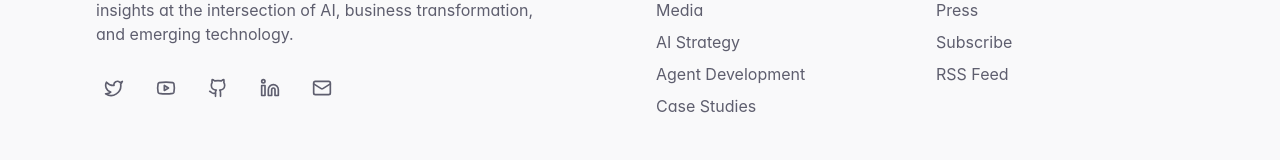
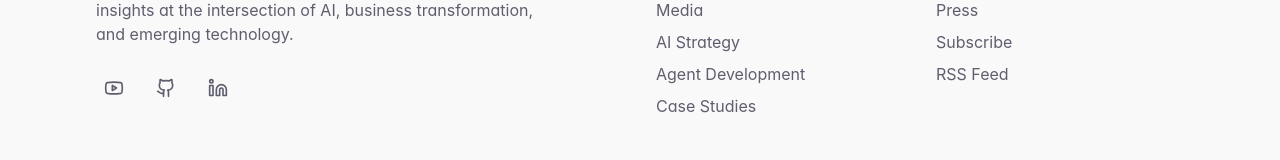
Before and after one commit to mrmetaverse/theinterop, a Next.js app: page /about in a window 1280 px wide. Shown: the part 3249-3409 px from the top of the page. Built offline with nearby package versions, Linux system fonts and the light colour scheme; a web font is replaced by a local one.

Commit message:
Remove email and Twitter from footer social links

```diff
--- a/src/components/layout/Footer.tsx
+++ b/src/components/layout/Footer.tsx
@@ -1,5 +1,5 @@
 import Link from 'next/link';
-import { Twitter, Github, Linkedin, Mail, Rss, Youtube } from 'lucide-react';
+import { Github, Linkedin, Rss, Youtube } from 'lucide-react';
 import { siteConfig } from '@/lib/types';
 
 const footerLinks = {
@@ -19,11 +19,9 @@ const footerLinks = {
 };
 
 const socialLinks = [
-  { href: siteConfig.links.twitter, icon: Twitter, label: 'Twitter' },
   { href: siteConfig.links.youtube, icon: Youtube, label: 'YouTube' },
   { href: siteConfig.links.github, icon: Github, label: 'GitHub' },
   { href: siteConfig.links.linkedin, icon: Linkedin, label: 'LinkedIn' },
-  { href: `mailto:${siteConfig.author.email}`, icon: Mail, label: 'Email' },
 ];
 
 export default function Footer() {
```
